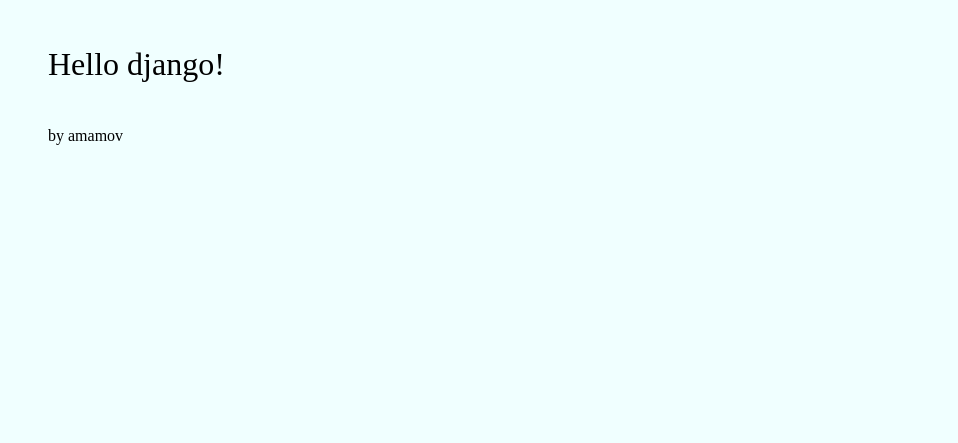
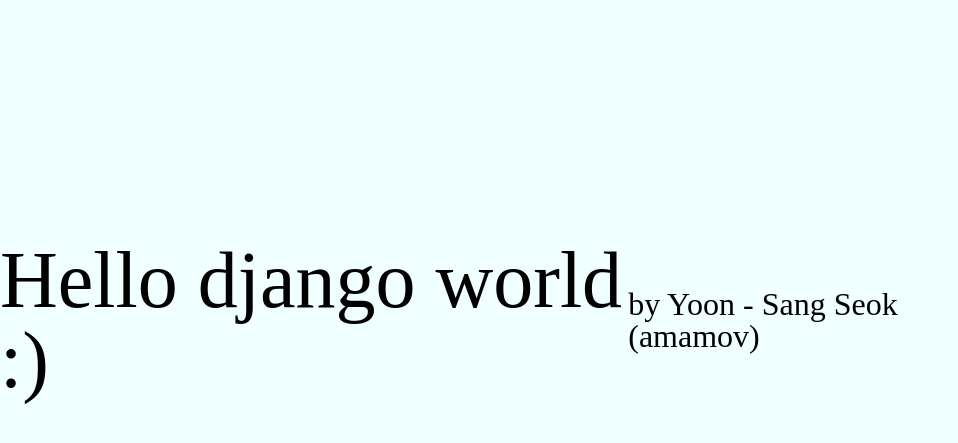
Before and after one commit to amamov/create-django-app, a Django app: page / in a window 1280 px wide. Shown: the top 443 px of the page, without its empty margins (0-958 px from the left). Run offline with Django 3.2, Linux system fonts and the light colour scheme.

Commit message:
change view

```diff
--- a/config/static/css/styles.css
+++ b/config/static/css/styles.css
@@ -1,15 +1,21 @@
 @import "reset.css";
 
 body {
-    background: azure;
+  background: azure;
 }
 
-.hello_box{
-    margin: 3rem;
-    font-size: 2rem;
+.container {
+  width: 1000px;
+  min-height: 80vh;
+  display: flex;
+  justify-content: center;
+  align-items: center;
 }
 
-.me {
-    margin: 3rem;
-    font-size: 1rem;
+.hello {
+  font-size: 5rem;
 }
+
+.amamov {
+  font-size: 2rem;
+}
--- a/core/templates/base.html
+++ b/core/templates/base.html
@@ -15,6 +15,8 @@
     <script defer src="{% static 'js/script.js' %}"></script>
   </head>
   <body>
-    {% block container %} {% endblock %}
+    <div class="container">
+        {% block container %} {% endblock %}
+    </div>
   </body>
 </html>
--- a/core/templates/index.html
+++ b/core/templates/index.html
@@ -3,7 +3,12 @@
 
 {% block container %}
 
-    <h1 class="hello_box">Hello django!</h1>
-    <h3 class="me">by amamov</h3>
+    <div class="hello">
+        Hello django world :)
+    </div>
+
+    <div class="amamov">
+        by Yoon - Sang Seok (amamov)
+    </div>
 
 {% endblock %}
```
